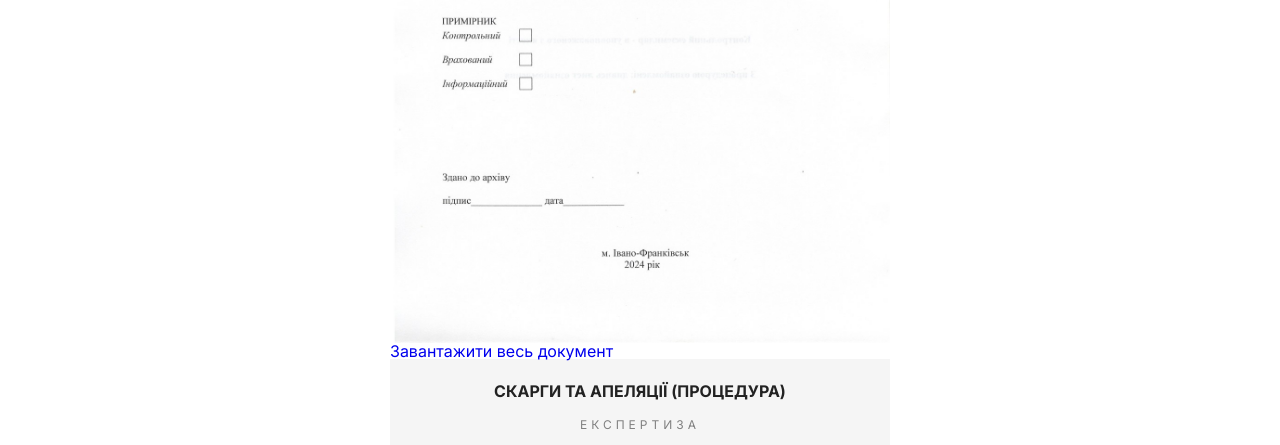
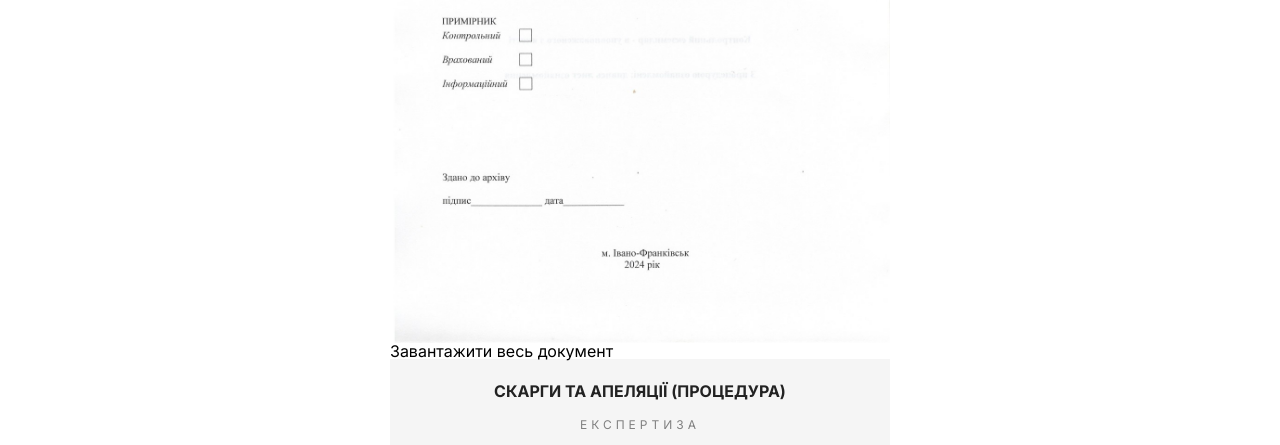
Before and after one commit to misha-shevchuk/vdc.if.ua, a website with bundled scripts: page projects.html in a window 1280 px wide. Shown: the part 4275-4720 px from the top of the page. Built offline with nearby package versions, Linux system fonts and the light colour scheme.

Commit message:
Update projects.html

```diff
--- a/projects.html
+++ b/projects.html
@@ -170,7 +170,7 @@
                   data-pswp-height="2500"
                  >
                   <img src="./img/Скарги_та_аплеяції(процедура).jpg" alt="" />
-                      <a href="/files/П 7.5-11-2024 Скарги та апеляції.pdf" download="П 7.5-11-2024 Скарги та апеляції.pdf">Завантажити весь документ</a>
+                      <a style="color: black; text-decoration: none;" href="/files/П 7.5-11-2024 Скарги та апеляції.pdf" download="П 7.5-11-2024 Скарги та апеляції.pdf">Завантажити весь документ</a>
 <!--                   <embed style="height: 80vh; width: 100%;" src="/files/П 7.5-11-2024 Скарги та апеляції.pdf#toolbar=0" type="application/pdf"/> -->
                 </a>
                     <div class="project-info">
```
